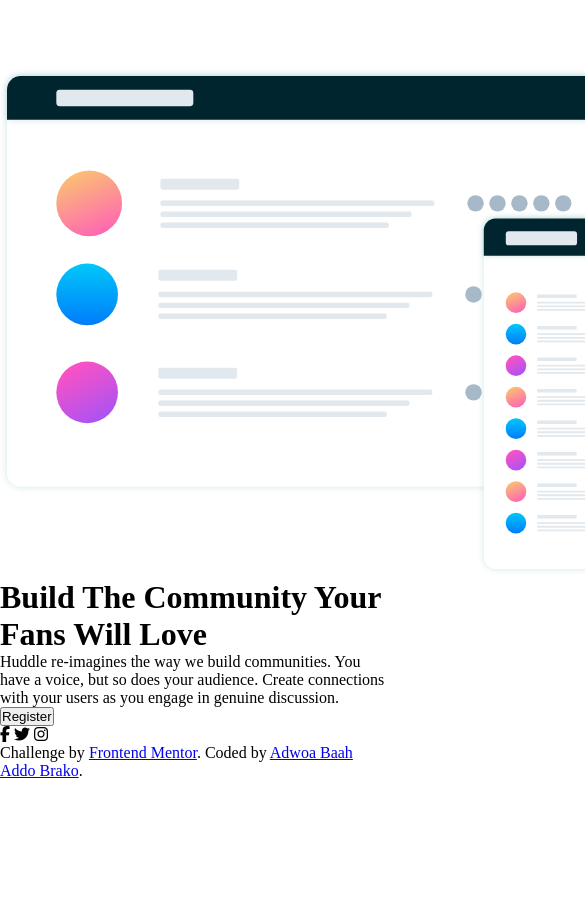
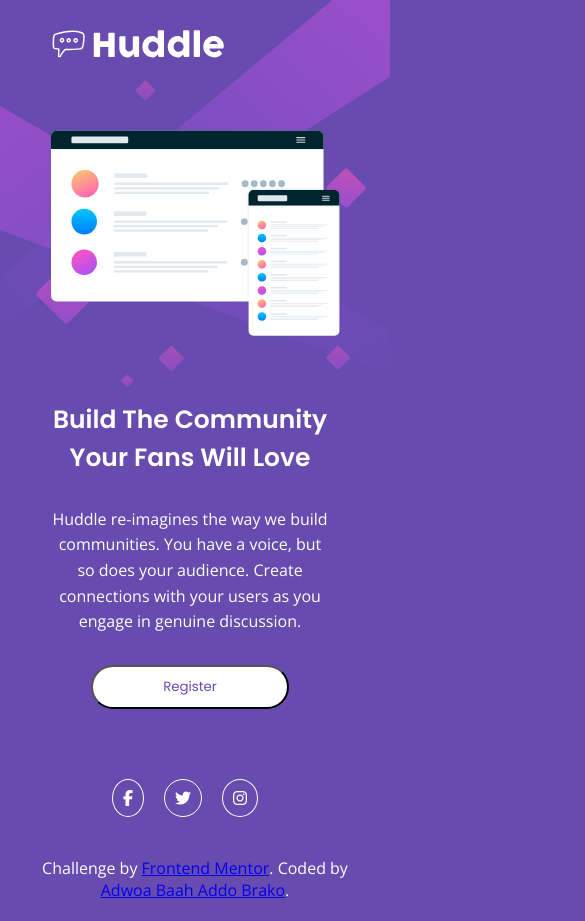
Before and after one commit to missbaah/Huddle-Landing-Page, a plain HTML site: page index.html in a window 390 px wide. Shown: the top 921 px of the page, 585 px wide, since content can reach past the window. Before the commit the page ends 844 px from the top, so only its background shows below. Drawn offline with nearby package versions, Linux system fonts and the light colour scheme.

Commit message:
first draft of design

```diff
--- a/index.html
+++ b/index.html
@@ -33,19 +33,21 @@
       <div class="illustration">
         <img src="images/illustration-mockups.svg" alt="illustration" />
       </div>
+      <section class="item2">
         <h1>Build The Community Your Fans Will Love</h1>
         <p>
           Huddle re-imagines the way we build communities. You have a voice, but
-        so does your audience. Create connections with your users as you engage
-        in genuine discussion.
+          so does your audience. Create connections with your users as you
+          engage in genuine discussion.
         </p>
         <button>Register</button>
+      </section>
+    </main>
     <div class="icons">
       <i class="fa-brands fa-facebook-f"></i>
       <i class="fa-brands fa-twitter"></i>
       <i class="fa-brands fa-instagram"></i>
     </div>
-    </main>
     <footer>
       <p class="attribution">
         Challenge by
--- a/style.css
+++ b/style.css
@@ -1,4 +1,168 @@
-*{
-    margin: 0;
-    padding: 0;
+* {
+  margin: 0;
+  padding: 0;
+  box-sizing: border-box;
 }
+
+:root {
+  --violet: hsl(257, 40%, 49%);
+  --soft-magenta: hsl(300, 69%, 71%);
+}
+
+body {
+  background-color: var(--violet);
+  background-image: url(images/bg-desktop.svg);
+  background-repeat: no-repeat;
+  background-size: contain;
+  font-family: "Open Sans", sans-serif;
+  font-size: 16px;
+}
+
+.logo {
+  transform: scale(0.7);
+  position: relative;
+  left: -120px;
+  top: 50px;
+  margin-top: 20px;
+}
+
+.grid-container {
+  margin: 40px;
+  display: grid;
+  grid-template-columns: 1.5fr 1fr;
+}
+
+.illustration {
+  padding: 20px;
+  margin: auto 0px;
+}
+
+.illustration img {
+  max-width: auto;
+  margin-top: 40px;
+  margin-left: 10px;
+}
+
+.item2 {
+  margin: auto 0px;
+}
+
+.item2 h1,
+p {
+  text-align: left;
+  color: white;
+}
+
+.item2 h1 {
+  font-family: "Poppins", sans-serif;
+  font-weight: 600;
+  font-size: 45px;
+  word-spacing: normal;
+}
+
+.item2 p {
+  padding-right: 100px;
+  font-family: "Open Sans", sans-serif;
+  line-height: 1.6;
+  margin: 20px 0px;
+  font-weight: lighter;
+}
+
+button {
+  padding: 15px 50px;
+  border-radius: 50px;
+  background-color: white;
+  font-family: "Poppins", sans-serif;
+  color: var(--violet);
+}
+
+.icons {
+  margin-top: -50px;
+  display: flex;
+  justify-content: flex-end;
+  padding: 20px 100px;
+}
+
+i {
+  border-radius: 60%;
+  border: 1px solid white;
+  padding: 10px;
+}
+
+.fa-brands {
+  color: white;
+  margin-right: 20px;
+}
+
+.attribution {
+  text-align: center;
+}
+
+@media (max-width: 768px) {
+  body {
+    background-image: url(images/bg-mobile.svg);
+    /* overflow: hidden; */
+  }
+
+  .grid-container {
+    width: 80%;
+    /* margin: auto; */
+  }
+
+  .logo img {
+    position: relative;
+    left: 150px;
+    bottom: 85px;
+  }
+
+  .grid-container {
+    display: grid;
+    grid-template-columns: 300px;
+  }
+
+  .illustration {
+    padding: 20px;
+    margin: auto 0px;
+  }
+
+  .illustration img {
+    max-width: 100%;
+    transform: scale(1.13);
+    margin-top: -10px;
+    margin-left: 5px;
+  }
+
+  .item2 {
+    margin: 0 auto;
+  }
+
+  .item2 h1,
+  p {
+    text-align: center;
+    color: white;
+  }
+
+  .item2 h1 {
+    margin-top: 50px;
+    font-size: 25px;
+  }
+
+  .item2 p {
+    padding: 10px;
+  }
+
+  button {
+    display: block;
+    margin: 0px auto;
+    padding: 10px 70px;
+  }
+
+  .icons {
+    margin-top: 50px;
+    justify-content: center;
+  }
+
+  .attribution {
+    padding: 20px;
+  }
+}
```
Lines whose indentation alone changed are shown as unchanged.
